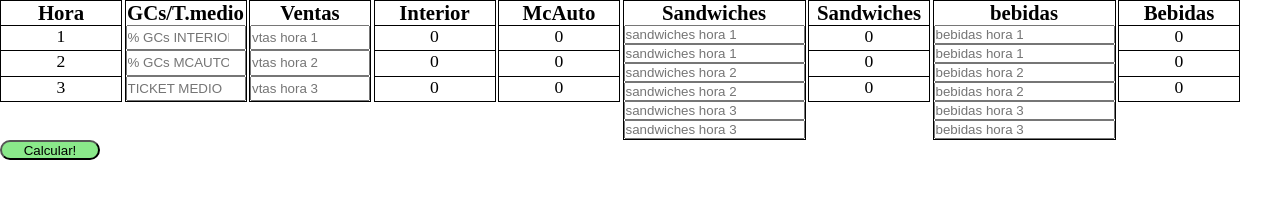
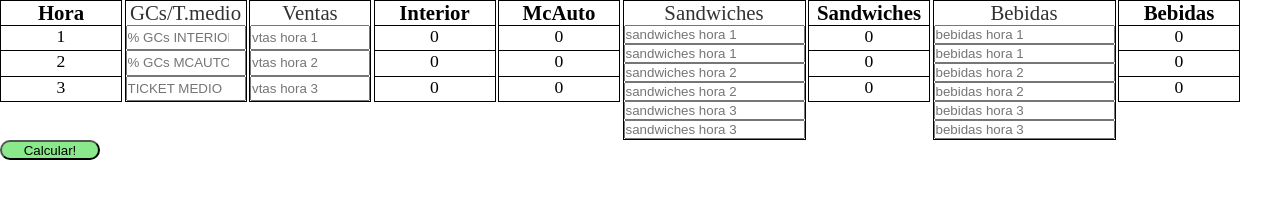
Before and after one commit to Whitessx/Calculos-Oficina, a plain HTML site: page index.html in a window 1280 px wide. Drawn offline with Linux system fonts and the light colour scheme.

Commit message:
Typo fix and visibility changes to the letters.
So as to distinguish inputs from outputs.

```diff
--- a/index.html
+++ b/index.html
@@ -16,13 +16,13 @@
       <p>3</p>
     </div>
     <div class="container">
-      <h2>GCs/T.medio</h2>
+      <h2 class="font-light">GCs/T.medio</h2>
       <input type="number" placeholder="% GCs INTERIOR" class="input1" name="" id="gcsinterior">
       <input type="number" placeholder="% GCs MCAUTO" class="input1" name="" id="gcsmcauto">
       <input type="number" placeholder="TICKET MEDIO" class="input1" name="" id="ticketmedio">
     </div>
     <div class="container">
-      <h2>Ventas</h2>
+      <h2 class="font-light">Ventas</h2>
       <input type="number" placeholder="vtas hora 1" class="input1" name="" id="ventashorauno">
       <input type="number" placeholder="vtas hora 2" class="input1" name="" id="ventashorados">
       <input type="number" placeholder="vtas hora 3" class="input1" name="" id="ventashoratres">
@@ -40,7 +40,7 @@
       <p id="gcsmcautotres">0</p>
     </div>
     <div class="container2">
-      <h2>Sandwiches</h2>
+      <h2 class="font-light">Sandwiches</h2>
       <input type="number" class="input21" placeholder="sandwiches hora 1" name="" id="sandwicheshorauno">
       <input type="number" class="input21" placeholder="sandwiches hora 1" name="" id="sandwicheshoraunouno">
       <input type="number" class="input21" placeholder="sandwiches hora 2" name="" id="sandwicheshorados">
@@ -55,7 +55,7 @@
       <p id="resultadosandwichestres">0</p>
     </div>
     <div class="container2">
-      <h2>bebidas</h2>
+      <h2 class="font-light">Bebidas</h2>
       <input type="text" class="input21" placeholder="bebidas hora 1" name="" id="bebidashorauno">
       <input type="text" class="input21" placeholder="bebidas hora 1" name="" id="bebidashoraunouno">
       <input type="text" class="input21" placeholder="bebidas hora 2" name="" id="bebidashorados">
--- a/styles.css
+++ b/styles.css
@@ -45,3 +45,9 @@ button {
   width: 100px;
   border-radius: 40px;
 }
+
+.font-light {
+  color: rgb(50, 50, 50);
+  /* font-style: italic; */
+  font-weight: 300;
+}
```
